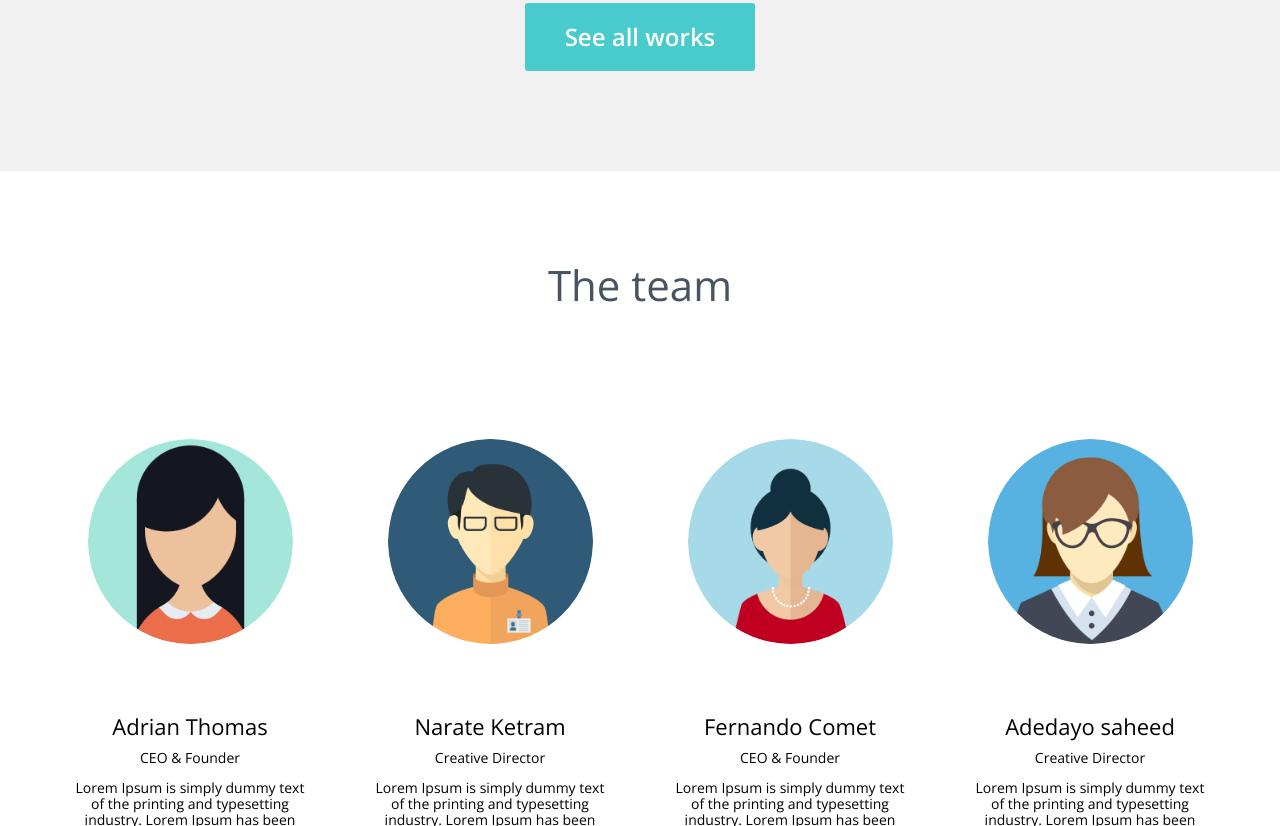
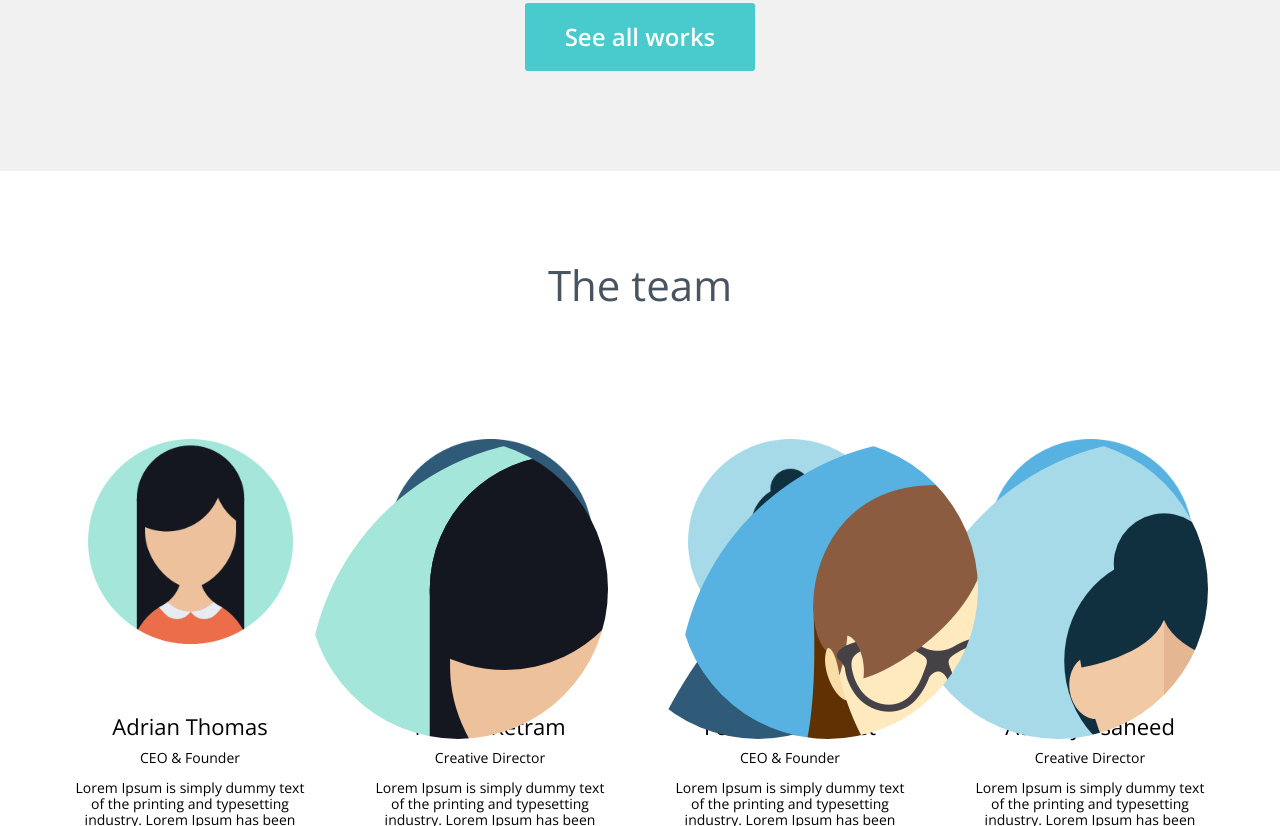
Before and after one commit to kateryna-shepilova/agency-website, a website: page src/index.html in a window 1280 px wide. Shown: the part 1974-2800 px from the top of the page. Drawn offline with nearby package versions, Linux system fonts and the light colour scheme.

Commit message:
Added zoom avatars

```diff
--- a/src/index.html
+++ b/src/index.html
@@ -164,23 +164,23 @@
 								<p class="team-text">Lorem Ipsum is simply dummy text of the printing and typesetting industry. Lorem Ipsum has been </p>
 							</li>
 							<li class="team-item">
-								<div class="team-photo">
-									<img src="./img/team-img-2.png" alt="">
+								<div class="team-photo zoom-box">
+									<img class="team-img" src="./img/team-img-2.png" alt="">
 								</div>
 								<p class="team-name">Narate Ketram</p>
 								<span class="team-position">Creative Director</span>
 								<p class="team-text">Lorem Ipsum is simply dummy text of the printing and typesetting industry. Lorem Ipsum has been </p>
 							</li>
 							<li class="team-item">
-								<div class="team-photo">
-									<img src="./img/team-img-3.png" alt="">
+								<div class="team-photo zoom-box">
+									<img class="team-img" src="./img/team-img-3.png" alt="">
 								</div>
 								<p class="team-name">Fernando Comet</p>
 								<span class="team-position">CEO & Founder</span>
 								<p class="team-text">Lorem Ipsum is simply dummy text of the printing and typesetting industry. Lorem Ipsum has been </p>
 							</li>
 							<li class="team-item">
-								<div class="team-photo">
+								<div class="team-photo zoom-box">
 									<img class="team-img" src="./img/team-img-4.png" alt="">
 								</div>
 								<p class="team-name">Adedayo saheed</p>
--- a/src/js/app.js
+++ b/src/js/app.js
@@ -5,10 +5,10 @@ lightGallery(document.getElementById('lightgallery'));
 
 $(function () {
 	$(".team-img").jqZoom({
-		selectorWidth: 10,
-		selectorHeight: 10,
-		viewerWidth: 400,
-		viewerHeight: 400
+		selectorWidth: 40,
+		selectorHeight: 40,
+		viewerWidth: 300,
+		viewerHeight: 300
 	});
 })
 
--- a/src/js/jquery.jqZoom.js
+++ b/src/js/jquery.jqZoom.js
@@ -1,16 +1,5 @@
-/**
- * 放大镜插件     v1.1.0
- * @mail cj_zheng1023@hotmail.com
- * @author AfterWin
- *
- *
- *
- * update log
- *
- * 2017.5.30    修改通过请求获取的图片获取不到高宽的问题   v.1.1.0
- *
- */
-(function($){
+
+(function ($) {
 
 	var SPACING = 15;
 	//var ZOOM_TIMES = 10;
@@ -19,98 +8,78 @@
 
 
 
-    $.fn.jqZoom = function(options){
-        $(this).each(function(i, dom){
+	$.fn.jqZoom = function (options) {
+		$(this).each(function (i, dom) {
 			var me = $(dom);
 			_initZoom(me, options.selectorWidth, options.selectorHeight);
-            var imgUrl = options&&options.zoomImgUrl?options.zoomImgUrl:me.attr("src");
+			var imgUrl = options && options.zoomImgUrl ? options.zoomImgUrl : me.attr("src");
 			_initViewer(me, imgUrl, options.viewerWidth, options.viewerHeight);
 		})
 	}
 
-    /**
-     * 初始化聚焦框
-     * @param target     图片jquery对象
-     * @param sWidth     聚焦区域宽度
-     * @param sHeight    聚焦区域长度
-     * @private
-     */
-    var _initZoom = function(target, sWidth, sHeight){
+	var _initZoom = function (target, sWidth, sHeight) {
 		var $zoom = $("<div />").addClass("zoom-selector").width(sWidth).height(sHeight);
 		target.after($zoom);
 		target.closest(".zoom-box").on({
-            mousemove: function(e){
-                var mouseX=e.pageX-$(this).offset().left;
-                var mouseY=e.pageY-$(this).offset().top;
-                var halfSWidth = sWidth/ 2,halfSHeight = sHeight/2;
+			mousemove: function (e) {
+				var mouseX = e.pageX - $(this).offset().left;
+				var mouseY = e.pageY - $(this).offset().top;
+				var halfSWidth = sWidth / 2, halfSHeight = sHeight / 2;
 				var realX, realY;
-                if(mouseX < halfSWidth){
+				if (mouseX < halfSWidth) {
 					realX = 0;
-                }else if(mouseX + halfSWidth > target.width()){
+				} else if (mouseX + halfSWidth > target.width()) {
 					realX = target.width() - sWidth;
-                }else{
+				} else {
 					realX = mouseX - halfSWidth;
 				}
-                if(mouseY < halfSHeight){
+				if (mouseY < halfSHeight) {
 					realY = 0;
-                }else if(mouseY + halfSHeight > target.height()){
+				} else if (mouseY + halfSHeight > target.height()) {
 					realY = target.height() - sHeight;
-                }else{
+				} else {
 					realY = mouseY - halfSHeight;
 				}
 				$zoom.css({
 					left: realX,
 					top: realY
 				})
-                var viewerX = realX*($(this).find(".viewer-box>img").width() - $(this).find(".viewer-box").width())/(target.width() - sWidth);
-                var viewerY = realY*($(this).find(".viewer-box>img").height() - $(this).find(".viewer-box").height())/(target.height() - sHeight);
+				var viewerX = realX * ($(this).find(".viewer-box>img").width() - $(this).find(".viewer-box").width()) / (target.width() - sWidth);
+				var viewerY = realY * ($(this).find(".viewer-box>img").height() - $(this).find(".viewer-box").height()) / (target.height() - sHeight);
 				$(this).find(".viewer-box>img").css({
 					left: -viewerX,
 					top: -viewerY
 				})
 			},
-            mouseenter: function(){
+			mouseenter: function () {
 				$zoom.css("display", "block");
 				$(this).find(".viewer-box").css("display", "block");
 			},
-            mouseleave: function(){
+			mouseleave: function () {
 				$zoom.css("display", "none");
 				$(this).find(".viewer-box").css("display", "none");
 			}
 		})
 	}
-    /**
-     *初始化放大区域
-     * @param target       图片jquery对象
-     * @param imgUrl      原始图片URL
-     * @param vWidth      放大区域宽度
-     * @param vHeight     放大区域长度
-     * @private
-     */
-    var _initViewer = function(target, imgUrl, vWidth, vHeight){
+
+	var _initViewer = function (target, imgUrl, vWidth, vHeight) {
 		var $viewer = $("<div />").addClass("viewer-box").width(vWidth).height(vHeight);
 		var $zoomBox = target.closest(".zoom-box");
 		$viewer.css({
 			left: target.width() + SPACING,
 			top: 0
 		})
-        _setOriginalSize(target, function(oWidth, oHeight){
-            var $img = $("<img src='"+imgUrl+"' />").width(oWidth).height(oHeight);
+		_setOriginalSize(target, function (oWidth, oHeight) {
+			var $img = $("<img src='" + imgUrl + "' />").width(oWidth).height(oHeight);
 			$viewer.append($img);
 			target.after($viewer);
 		});
 	}
-    /**
-     * 设置图片原始宽高
-     * @param target       图片jquery对象
-     * @param callback     通过回调函数设置原始宽高
-     * @returns {{oWidth: Number, oHeight: Number}}
-     * @private
-     */
-    var _setOriginalSize = function(target, callback){
+
+	var _setOriginalSize = function (target, callback) {
 		var newImg = new Image();
-        newImg.src = target.attr("src")+"?date="+new Date();
-        $(newImg).on("load", function(){
+		newImg.src = target.attr("src") + "?date=" + new Date();
+		$(newImg).on("load", function () {
 			callback(newImg.width, newImg.height);
 		})
 	}
--- a/src/scss/header.scss
+++ b/src/scss/header.scss
@@ -67,12 +67,9 @@
 		display: none;
 	}
 }
-body.lock{
-	overflow: hidden;
-}
-@media (min-width: 767px) {
+@media (max-width: 767px) {
 	body.lock {
-		overflow: auto;
+		overflow: hidden;
 	}
 	.header {
 		&__link {
--- a/src/scss/styles.scss
+++ b/src/scss/styles.scss
@@ -177,10 +177,14 @@ a {
 			}
 			&:last-child{
 				margin-right: 0;
+				.team-photo.zoom-box {
+					.viewer-box{
+						left: -310px!important;
+					}
+				}
 			}
 			.team-photo {
 				border-radius: 50%;
-				overflow: hidden;
 				width: 205px;
 				height: 205px;
 				margin: 0 auto 20px;
@@ -206,9 +210,25 @@ a {
 }
 
 .zoom-box .zoom-selector{
-	@media (min-width: 992px) {
+	@media (min-width: 1200px) {
 		background-image: url("../img/plus.svg");
 		cursor: none;
+	}
+}
+
+.zoom-box .viewer-box{
+    border: 0;
+	z-index: 9999;
+	border-radius: 50%;
+	display: none;
+	img{
+		display: none;
+	}
+	@media (min-width: 1200px) {
+		display: block;
+		img{
+			display: block;
+		}
 	}
 }
 
```
Also changed, not shown: build/css/styles.css, build/index.html, build/js/app.js, src/css/styles.css. Lines whose indentation alone changed are shown as unchanged.
